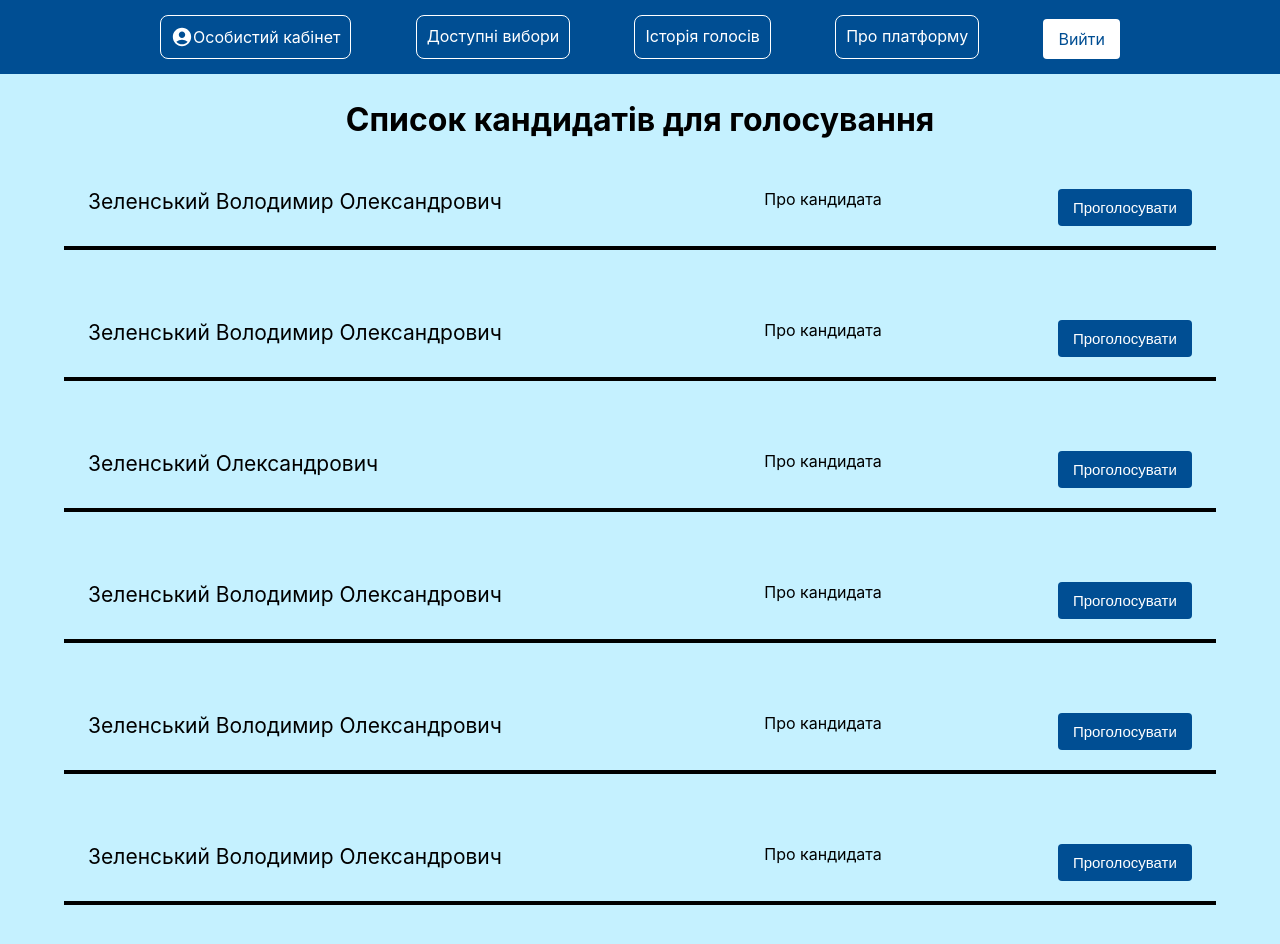
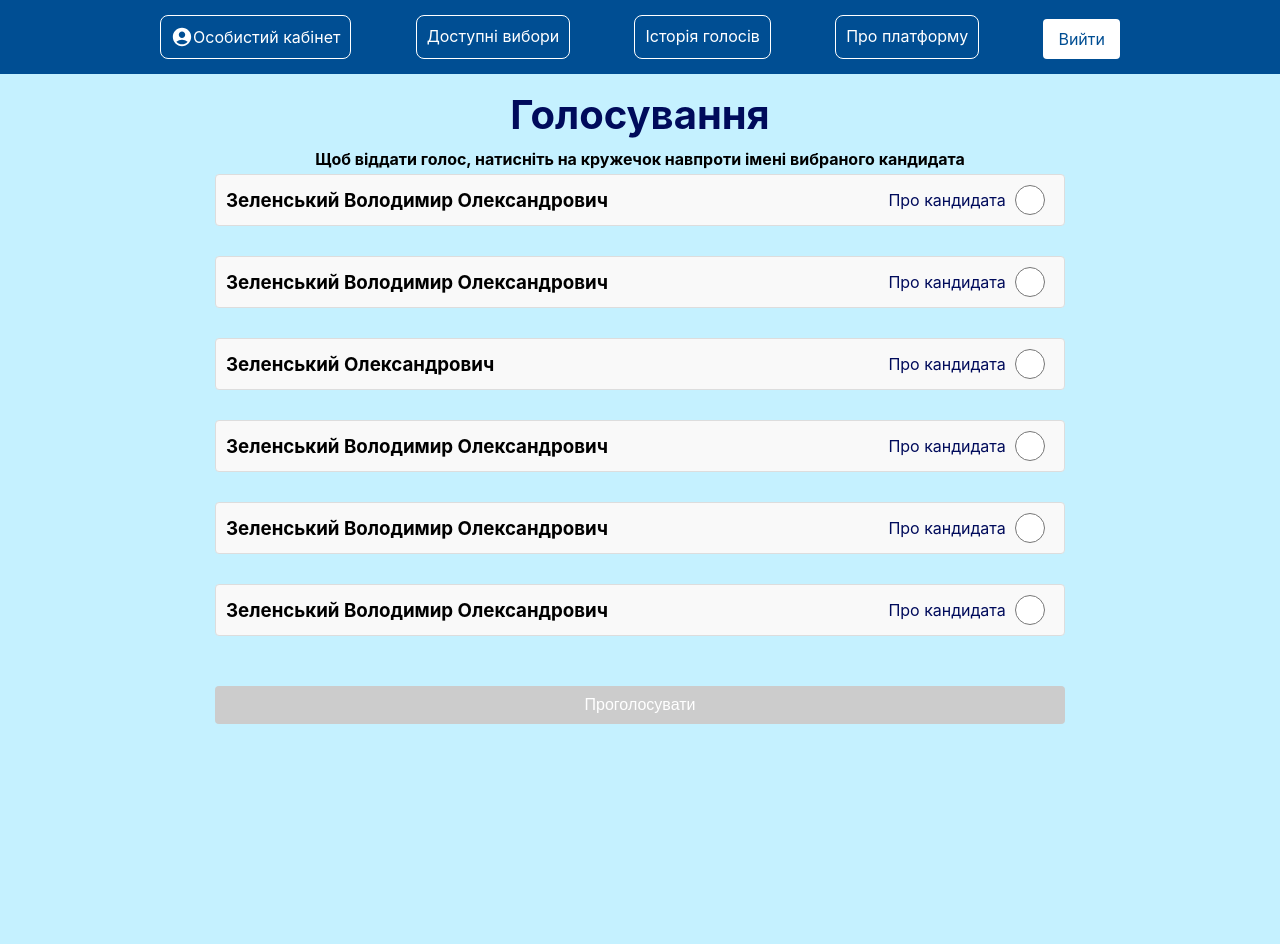
Before and after one commit to VotingService/frontend, a React (Create React App) app in the folder voting-service-react/: page /candidatelist in a window 1280 px wide. Shown: the top 944 px of the page. After the commit the page ends 800 px from the top, so only its background shows below. Built offline with nearby package versions, Linux system fonts and the light colour scheme.

Commit message:
single vote election type

```diff
--- a/voting-service-react/src/components/CandidateList/CandidateList.css
+++ b/voting-service-react/src/components/CandidateList/CandidateList.css
@@ -1,26 +1,82 @@
-.CandidateList h1 {
-    padding-top: 100px;
+.vote-for-candidate-page {
+    width: 850px;
+    margin: 0 auto;
     display: flex;
-    justify-content: center;
+    margin-top: 90px;
+    flex-direction: column;
+    text-align: center;
 }
 
-.CandidateList li {
-    display: flex;
-    padding-top: 50px;
-    justify-content: space-around;
+h4{
+    margin-bottom: 5px;
 }
 
-.CandidateList ul {
-    list-style-type: disc;
+.header {
+    color: rgb(0, 11, 91);
+    font-size: 2.5em;
+    margin-bottom: 20px;
+    text-align: center;
 }
 
-.candidate-name {
-    font-size: 21px;
-    width: 500px;
+.candidate-list {
+    display: flex;
+    flex-direction: column;
+    margin-bottom: 20px;
 }
 
-.CandidateList hr {
-    width: 90%;
-    margin: 20px auto;
-    border: 2px solid black;
+.candidate-item {
+    width: 100%;
+    background-color: #f9f9f9;
+    border: 1px solid #ddd;
+    border-radius: 4px;
+    padding: 10px;
+    margin-bottom: 30px;
+    display: flex;
+    flex-direction: row;
+    align-items: center;
+    justify-content: space-between;
 }
+
+.candidate-item input{
+    width: 30px;
+    height: 30px;
+    margin: auto 0;
+    border: 2px solid white;
+}
+
+.candidate-item__about-and-input{
+    display: flex;
+    align-items: center;
+    width: 20%;
+    justify-content: space-between;
+}
+
+.candidate-item__about-and-input .about{
+    color:rgb(0, 11, 91);
+    text-decoration: none;
+}
+
+.candidate-item__about-and-input .about:hover{
+    text-decoration: underline;
+}
+
+.submit-button {
+    background-color: rgb(0, 78, 147);
+    border: none;
+    border-radius: 4px;
+    color: white;
+    cursor: pointer;
+    padding: 10px 15px;
+    width: 100%;
+    font-size: 1em;
+    margin-bottom: 50px;
+}
+
+.submit-button:hover {
+    background-color: rgb(0, 11, 91);
+}
+
+.submit-button:disabled {
+    background-color: #ccc;
+    cursor: not-allowed;
+}
--- a/voting-service-react/src/components/CandidateList/CandidateList.js
+++ b/voting-service-react/src/components/CandidateList/CandidateList.js
@@ -1,29 +1,51 @@
 import "./CandidateList.css"
+import { useState } from "react";
+import { Link } from "react-router-dom";
 
 export default function CandidateList(){
-    let candidates = [{name: 'Зеленський Володимир Олександрович'},
-        {name: 'Зеленський Володимир Олександрович'},
-        {name: 'Зеленський Олександрович'},
-        {name: 'Зеленський Володимир Олександрович'},
-        {name: 'Зеленський Володимир Олександрович'},
-        {name: 'Зеленський Володимир Олександрович'}
+    let candidates = [{id: 1, name: 'Зеленський Володимир Олександрович'},
+        {id: 2, name: 'Зеленський Володимир Олександрович'},
+        {id: 3, name: 'Зеленський Олександрович'},
+        {id: 4, name: 'Зеленський Володимир Олександрович'},
+        {id: 5, name: 'Зеленський Володимир Олександрович'},
+        {id: 6, name: 'Зеленський Володимир Олександрович'}
     ];
-    let renderedCandidates = candidates.map(candidate =>
-        <div>
-            <li>
-                <div className="candidate-name">{candidate.name}</div>
-                <a>Про кандидата</a>
-                <button>Проголосувати</button>
-            </li>
-            <hr/>
-        </div>)
+    const [selectedCandidate, setSelectedCandidate] = useState(null);
+
+    const handleVoteChange = (e) => {
+        setSelectedCandidate(e.target.value);
+    };
+
+    const handleSubmit = () => {
+        console.log('Selected Candidate ID:', selectedCandidate);
+        // Add logic to submit the selected candidate vote to the server
+    };
     return (
-        <div className="CandidateList">
-            <h1>Список кандидатів для голосування</h1>
-            <ul>
-                {renderedCandidates}
-            </ul>
-            <div className="bottom"></div>
+        <div className="vote-for-candidate-page">
+            <h1 className="header">Голосування</h1>
+            <h4>Щоб віддати голос, натисніть на кружечок навпроти імені вибраного кандидата</h4>
+            <div className="candidate-list">
+        {candidates.map((candidate) => (
+            <div key={candidate.id} className="candidate-item">
+                <h3>{candidate.name}</h3>
+                <div className="candidate-item__about-and-input">
+                    <Link className="about" to={"/candidate"}>Про кандидата</Link>
+                    <input
+                    type="radio"
+                    name="candidate"
+                    value={candidate.id}
+                    checked={selectedCandidate === candidate.id.toString()}
+                    onChange={handleVoteChange}
+                    />
+                    <span className="custom-radio"></span>
+                </div>
+            </div>
+        ))}
         </div>
-    )
+        <button className="submit-button" onClick={handleSubmit} disabled={!selectedCandidate}>
+            Проголосувати
+        </button>
+    </div>
+    );
+
 }
```
